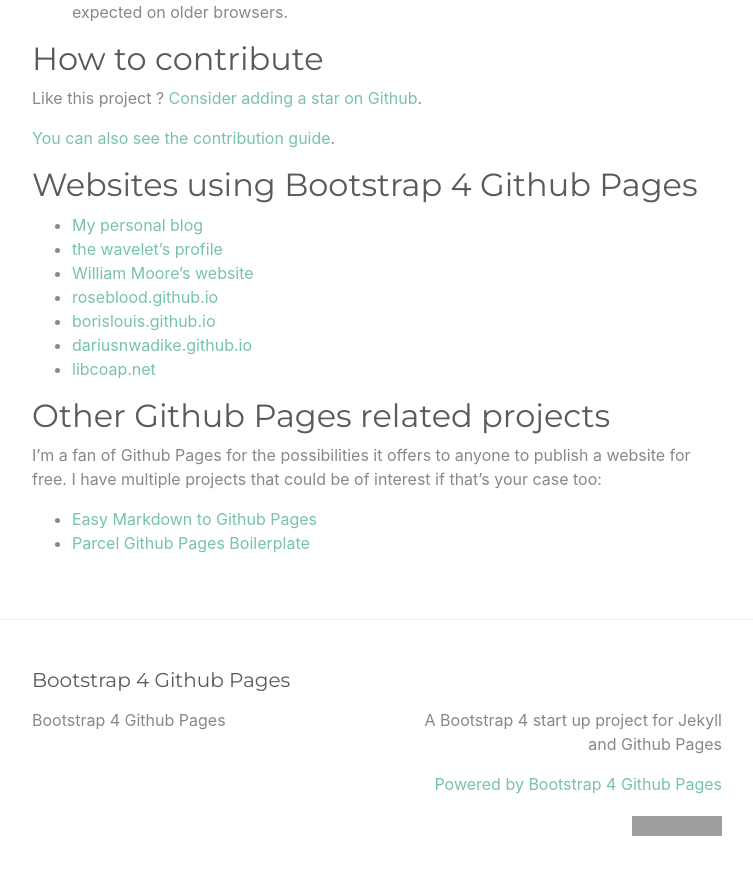
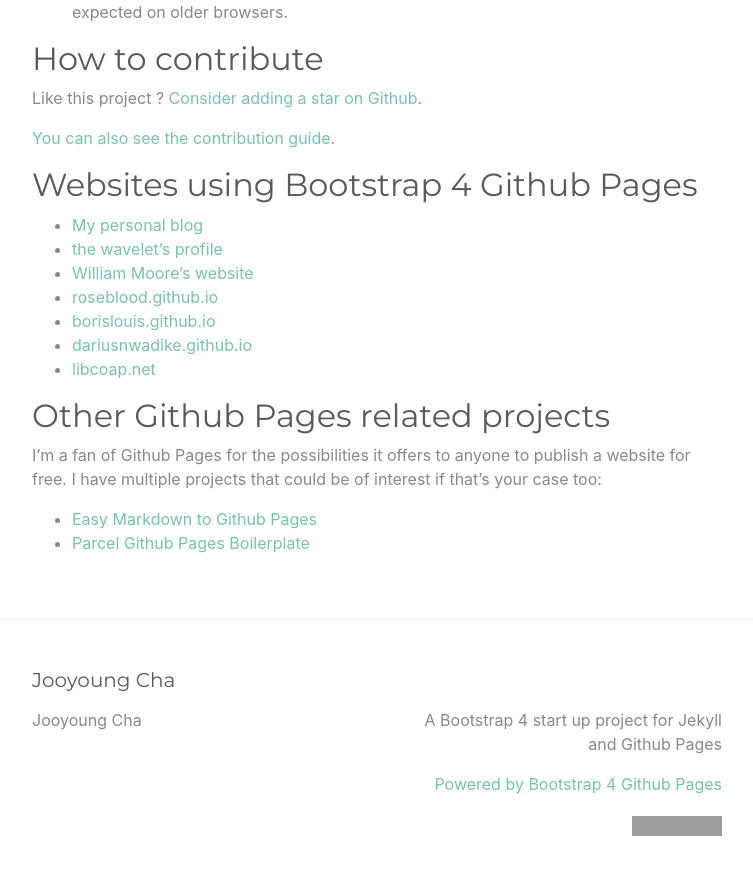
Before and after one commit to chajoo0/chajoo0, a Jekyll site: the page built from index.md, in a window 1280 px wide and 900 px high, scrolled down 2496 px. Shown: the top 875 px of the window, without its empty margins (263-1016 px from the left). Built offline with Jekyll 4.4.1, drawn with Linux system fonts in a browser that asks for light colours; some of the changed text lies outside the part shown; grey boxes are pictures that could not be loaded.

Commit message:
Update _config.yml

```diff
--- a/_config.yml
+++ b/_config.yml
@@ -13,7 +13,7 @@
 # you will see them accessed via {{ site.title }}, {{ site.email }}, and so on.
 # You can create any custom variable you would like, and they will be accessible
 # in the templates via {{ site.myvariable }}.
-title: Bootstrap 4 Github Pages
+title: Jooyoung Cha
 email: ""
 description: >- # this means to ignore newlines until "baseurl:"
   A Bootstrap 4 start up project for Jekyll and Github Pages
```
